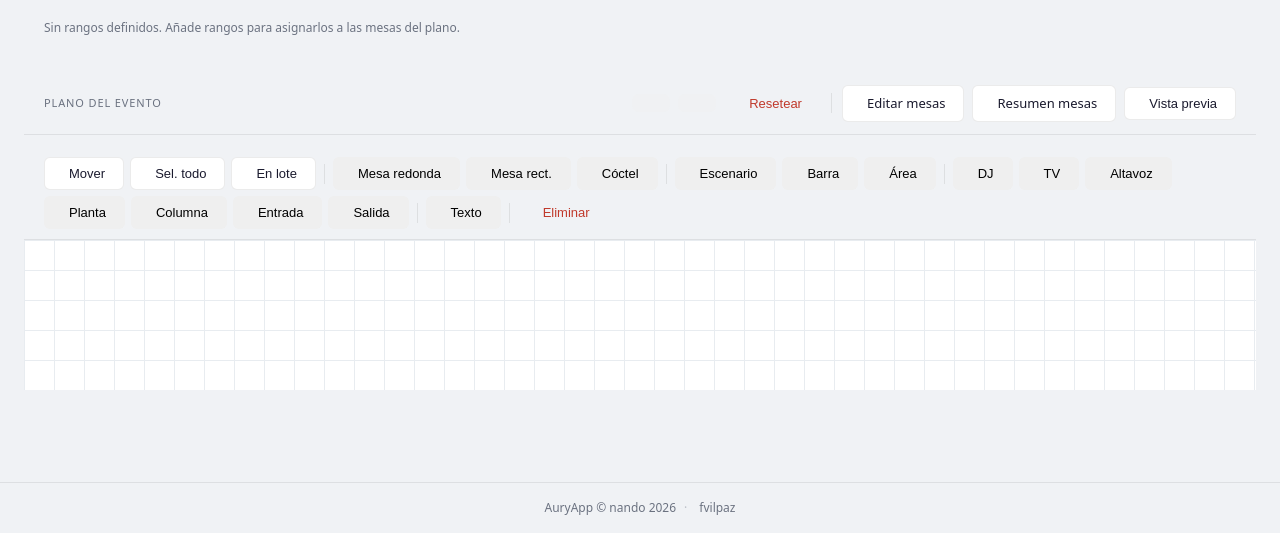
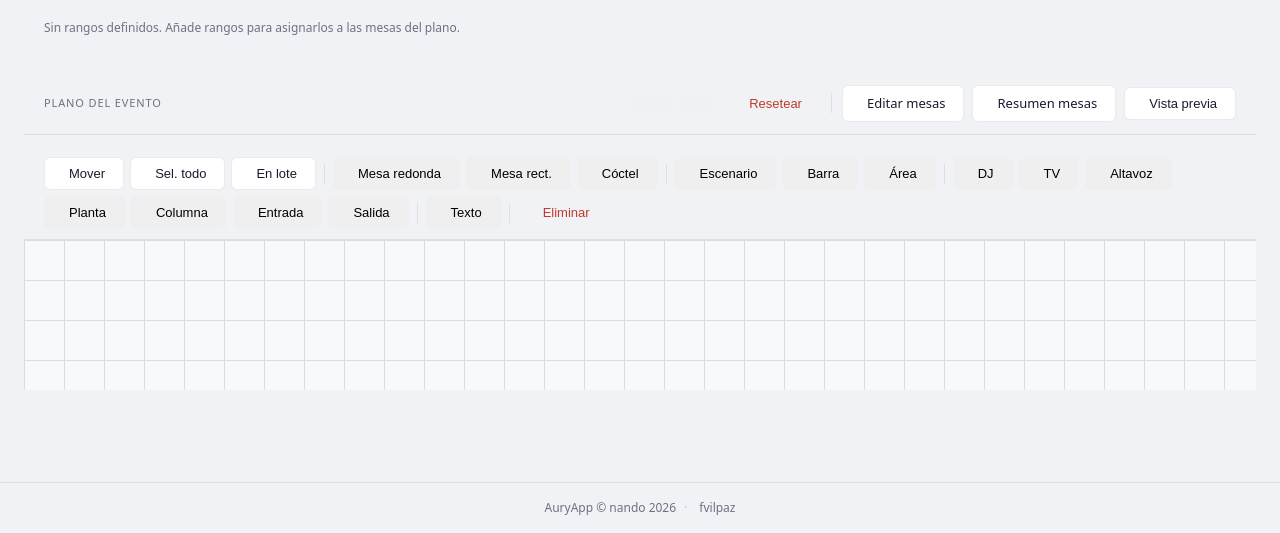
Before and after one commit to fvilpaz/auryapp, a Django app: page /eventos/1/ in a window 1280 px wide. Shown: the part 443-976 px from the top of the page. Run offline with Django 5.2, Linux system fonts and the light colour scheme; a user stored in the database is signed in; data comes from the database, SQL or seed files in the repository; data that the repository does not hold is empty; some libraries are stand-ins or nearby versions.

Commit message:
Plano: cuadrícula visible en diseño, paleta ampliada, fondo transparente
- Canvas backgroundColor vacío → cuadrícula CSS del wrapper visible al diseñar
- canvasToDataURL() pone fondo blanco solo al exportar/imprimir
- Cuadrícula 40px más visible (#d8dde4)
- Paleta ampliada a 34 colores por gamas (azules, verdes, naranjas, rojos, morados, neutros)

Co-Authored-By: Claude Sonnet 4.6 <noreply@anthropic.com>

```diff
--- a/core/static/css/main.css
+++ b/core/static/css/main.css
@@ -1192,11 +1192,11 @@ form { margin: 0; }
 .bc-plano-wrap {
   overflow: hidden;
   -webkit-overflow-scrolling: touch;
-  background-color: #fff;
+  background-color: #f8f9fb;
   background-image:
-    linear-gradient(to right, #e8ecf0 1px, transparent 1px),
-    linear-gradient(to bottom, #e8ecf0 1px, transparent 1px);
-  background-size: 30px 30px;
+    linear-gradient(to right, #d8dde4 1px, transparent 1px),
+    linear-gradient(to bottom, #d8dde4 1px, transparent 1px);
+  background-size: 40px 40px;
 }
 #plano-canvas { display: block; }
 
```
Also changed, not shown: core/templates/core/detalle_evento.html (+21 -11 lines).
